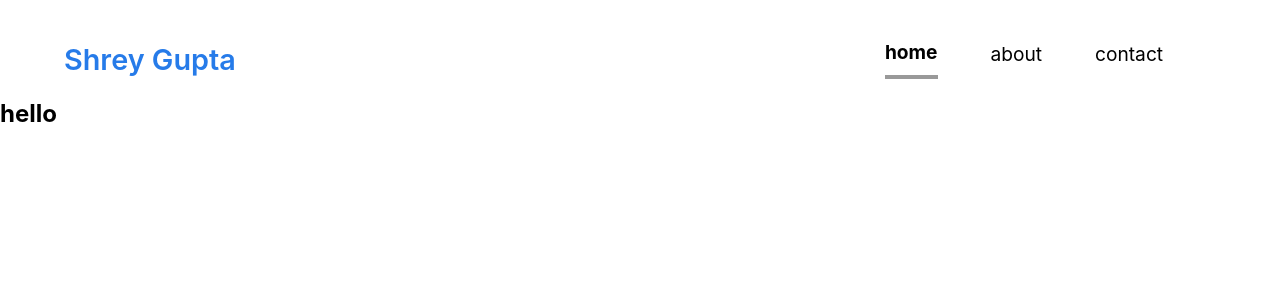
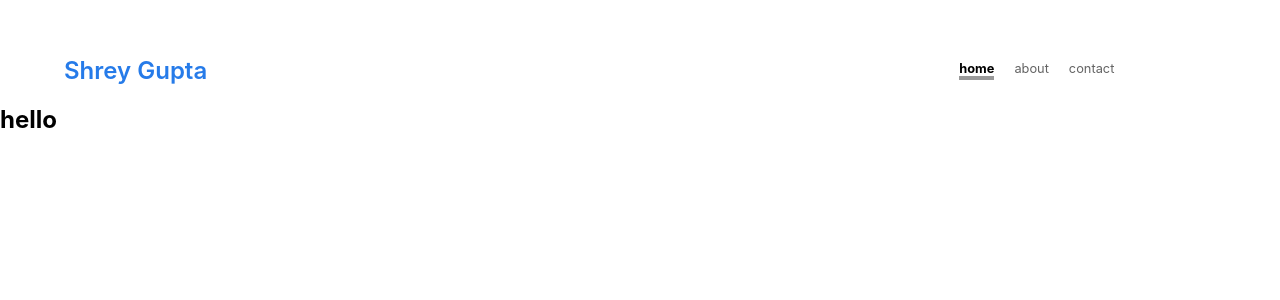
Before and after one commit to Shrey19702/react_portfolio, a React (Create React App) app: page / in a window 1280 px wide. Shown: the top 300 px of the page. Built offline with nearby package versions, Linux system fonts and the light colour scheme.

Commit message:
changes in css

```diff
--- a/src/Navbar.js
+++ b/src/Navbar.js
@@ -4,7 +4,7 @@ const Navbar = () => {
             <div id="nav-heading">Shrey Gupta</div>
 
             <div className="nav-links">
-                <a href="/" className="nav-list-high">home</a>
+                <a href="/" id="nav-list-high">home</a>
                 <a href="/about">about</a>
                 <a href="/contact">contact</a>
             </div>
--- a/src/index.css
+++ b/src/index.css
@@ -13,33 +13,39 @@ code {
 }
 
 #Navbar{
-  margin-top: 5vh;
-  padding: 0 5vw;
+  margin-top: 7vh;
+  padding: 0 4vw 0 5vw;
   display: flex;
   flex-direction: row;
   align-items: center;
   justify-content: space-between;
 }
 #nav-heading{
-  font-size: 1.8rem;
-  font-weight: 630;
+  font-size: 1.5rem;
+  font-weight: 600;
   color: rgb(38, 123, 233);
 }
 .nav-links{
   display: flex;
   flex-direction: row;
   width: 30vw;
-  justify-content: space-evenly;
-  align-items: center;
+  justify-content: center;
+  /* align-items: center; */
   flex-wrap: wrap;
 }
 .nav-links a{
+  margin: 0 10px;
+  color: rgb(99, 99, 99);
   text-decoration: none;
-  font-size: 1.2rem;
+  font-size: 0.8rem;
+  transition: 0.1s ease-in;
+}
+.nav-links a:hover{
   color: black;
-  padding-bottom: 0.7rem;
+  border-bottom: solid 4px rgb(153, 153, 153);
 }
-.nav-list-high{
+#nav-list-high{
+  color: black;
   font-weight: 700;
   border-bottom: solid 4px rgb(153, 153, 153);
 }
```
